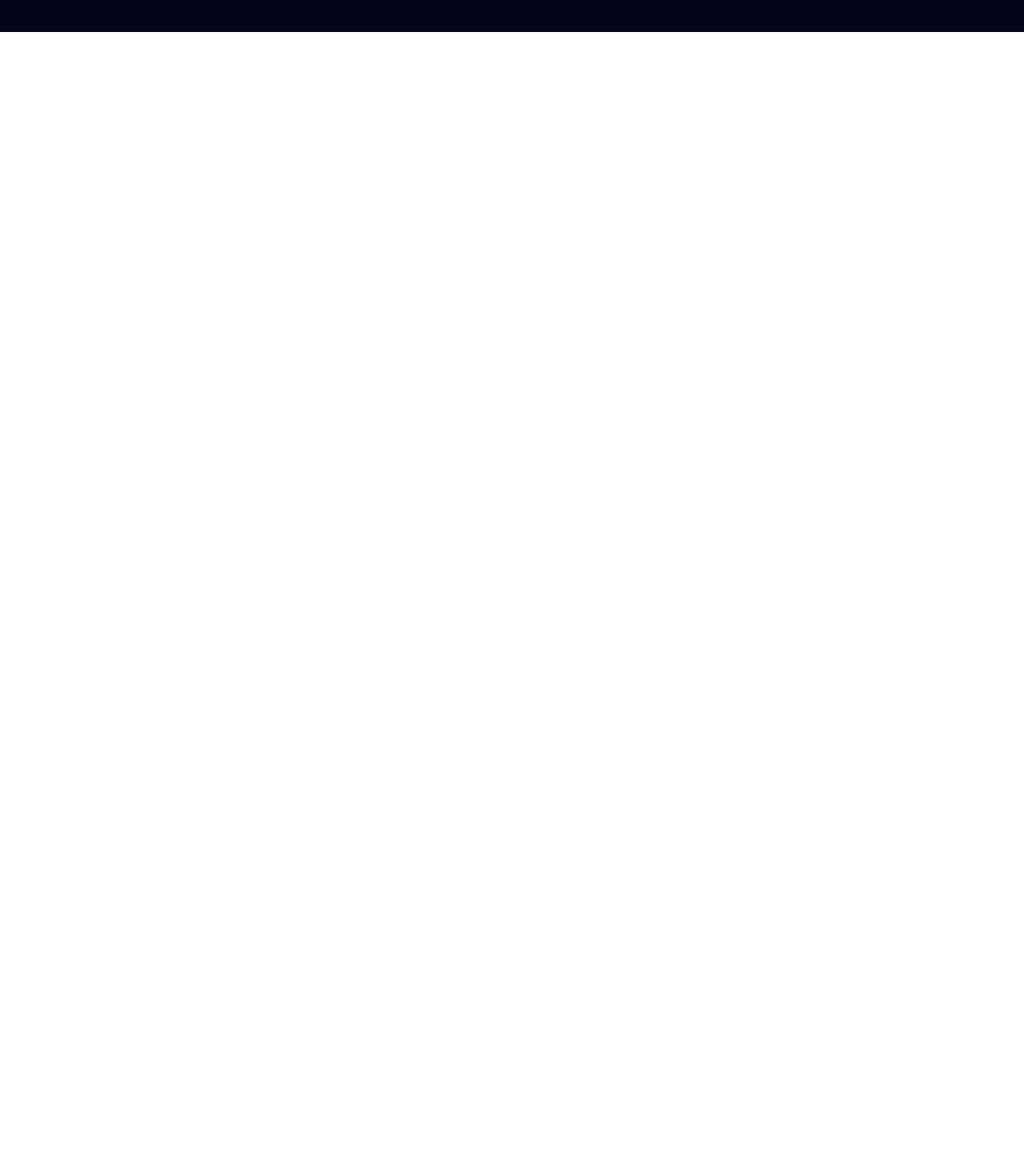
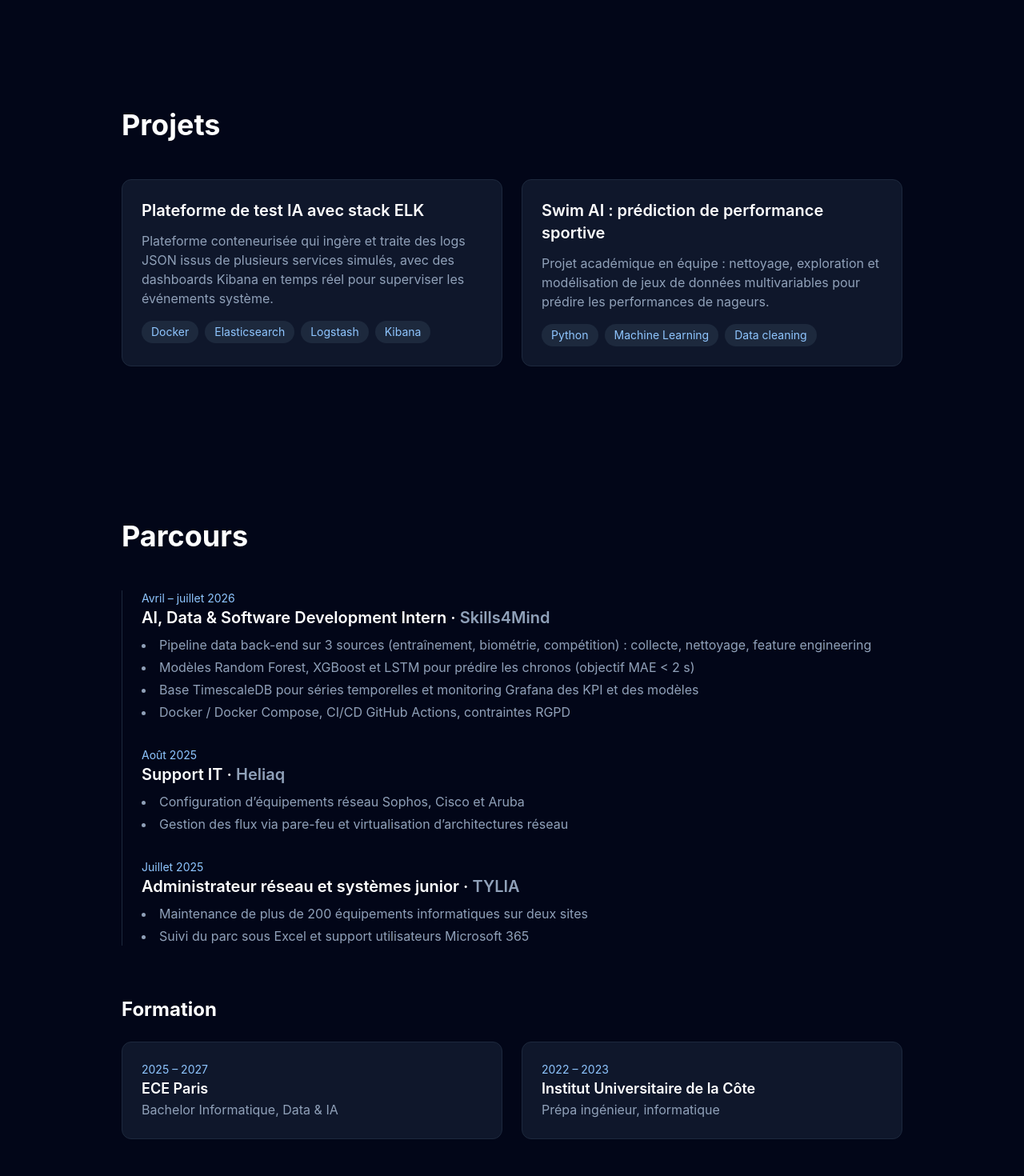
Before and after one commit to tims237/portfolio, a React app: page / in a window 1280 px wide. Shown: the part 760-2230 px from the top of the page at 80% size. Before the commit the page ends 800 px from the top, so only its background shows below. Built offline with nearby package versions, Linux system fonts and the light colour scheme; the HTML template or start-up script is replaced by a standard one.

Commit message:
mise a jour

```diff
--- a/src/App.tsx
+++ b/src/App.tsx
@@ -1,9 +1,17 @@
 import Hero from './components/Hero'
+import Projects from './components/Projects'
+import Experience from './components/Experience'
+import Skills from './components/Skills.tsx'
+import Contact from './components/Contact.tsx'
 
 export default function App() {
   return (
     <main className="bg-slate-950 text-white">
       <Hero />
+      <Projects />
+      <Experience />
+      <Skills />
+      <Contact />
     </main>
   )
 }
--- /dev/null
+++ b/src/components/Contact.tsx
@@ -0,0 +1,21 @@
+export default function Contact() {
+  return (
+    <section id="contact" className="py-24 px-6 max-w-3xl mx-auto text-center">
+      <h2 className="text-3xl md:text-4xl font-bold">Travaillons ensemble</h2>
+      <p className="mt-4 text-slate-400">
+        Je recherche une alternance en Data Analyst ou Data Engineering junior en Île-de-France.
+      </p>
+      <div className="mt-8 flex flex-wrap justify-center gap-4">
+        <a href="mailto:thymnoubissie@gmail.com" className="px-6 py-3 rounded-lg bg-blue-600 hover:bg-blue-500 transition">
+          M’écrire
+        </a>
+        <a href="https://www.linkedin.com/in/elvisnoubissie" target="_blank" className="px-6 py-3 rounded-lg border border-slate-600 hover:border-slate-400 transition">
+          LinkedIn
+        </a>
+        <a href="https://github.com/TON-PSEUDO" target="_blank" className="px-6 py-3 rounded-lg border border-slate-600 hover:border-slate-400 transition">
+          GitHub
+        </a>
+      </div>
+    </section>
+  )
+}
--- /dev/null
+++ b/src/components/Experience.tsx
@@ -0,0 +1,75 @@
+import { motion } from 'motion/react'
+
+const experiences = [
+  {
+    role: 'AI, Data & Software Development Intern',
+    company: 'Skills4Mind',
+    date: 'Avril – juillet 2026',
+    points: [
+      'Pipeline data back-end sur 3 sources (entraînement, biométrie, compétition) : collecte, nettoyage, feature engineering',
+      'Modèles Random Forest, XGBoost et LSTM pour prédire les chronos (objectif MAE < 2 s)',
+      'Base TimescaleDB pour séries temporelles et monitoring Grafana des KPI et des modèles',
+      'Docker / Docker Compose, CI/CD GitHub Actions, contraintes RGPD',
+    ],
+  },
+  {
+    role: 'Support IT',
+    company: 'Heliaq',
+    date: 'Août 2025',
+    points: [
+      'Configuration d’équipements réseau Sophos, Cisco et Aruba',
+      'Gestion des flux via pare-feu et virtualisation d’architectures réseau',
+    ],
+  },
+  {
+    role: 'Administrateur réseau et systèmes junior',
+    company: 'TYLIA',
+    date: 'Juillet 2025',
+    points: [
+      'Maintenance de plus de 200 équipements informatiques sur deux sites',
+      'Suivi du parc sous Excel et support utilisateurs Microsoft 365',
+    ],
+  },
+]
+
+const education = [
+  { school: 'ECE Paris', diploma: 'Bachelor Informatique, Data & IA', date: '2025 – 2027' },
+  { school: 'Institut Universitaire de la Côte', diploma: 'Prépa ingénieur, informatique', date: '2022 – 2023' },
+]
+
+export default function Experience() {
+  return (
+    <section id="parcours" className="py-24 px-6 max-w-5xl mx-auto">
+      <h2 className="text-3xl md:text-4xl font-bold mb-12">Parcours</h2>
+      <div className="space-y-8 border-l border-slate-800 pl-6">
+        {experiences.map((e) => (
+          <motion.div
+            key={e.company}
+            initial={{ opacity: 0, x: -20 }}
+            whileInView={{ opacity: 1, x: 0 }}
+            viewport={{ once: true }}
+            transition={{ duration: 0.6 }}
+          >
+            <p className="text-sm text-blue-300">{e.date}</p>
+            <h3 className="text-xl font-semibold">
+              {e.role} · <span className="text-slate-400">{e.company}</span>
+            </h3>
+            <ul className="mt-2 list-disc list-inside text-slate-400 space-y-1">
+              {e.points.map((pt) => <li key={pt}>{pt}</li>)}
+            </ul>
+          </motion.div>
+        ))}
+      </div>
+      <h3 className="text-2xl font-bold mt-16 mb-6">Formation</h3>
+      <div className="grid md:grid-cols-2 gap-6">
+        {education.map((ed) => (
+          <div key={ed.school} className="rounded-xl border border-slate-800 bg-slate-900 p-6">
+            <p className="text-sm text-blue-300">{ed.date}</p>
+            <h4 className="text-lg font-semibold">{ed.school}</h4>
+            <p className="text-slate-400">{ed.diploma}</p>
+          </div>
+        ))}
+      </div>
+    </section>
+  )
+}
--- a/src/components/Projects.tsx
+++ b/src/components/Projects.tsx
@@ -0,0 +1,46 @@
+import { motion } from 'motion/react'
+
+const projects = [
+  {
+    title: 'Plateforme de test IA avec stack ELK',
+    description:
+      "Plateforme conteneurisée qui ingère et traite des logs JSON issus de plusieurs services simulés, avec des dashboards Kibana en temps réel pour superviser les événements système.",
+    tags: ['Docker', 'Elasticsearch', 'Logstash', 'Kibana'],
+  },
+  {
+    title: 'Swim AI : prédiction de performance sportive',
+    description:
+      "Projet académique en équipe : nettoyage, exploration et modélisation de jeux de données multivariables pour prédire les performances de nageurs.",
+    tags: ['Python', 'Machine Learning', 'Data cleaning'],
+  },
+]
+
+export default function Projects() {
+  return (
+    <section id="projets" className="py-24 px-6 max-w-5xl mx-auto">
+      <h2 className="text-3xl md:text-4xl font-bold mb-12">Projets</h2>
+      <div className="grid md:grid-cols-2 gap-6">
+        {projects.map((p, i) => (
+          <motion.article
+            key={p.title}
+            initial={{ opacity: 0, y: 30 }}
+            whileInView={{ opacity: 1, y: 0 }}
+            viewport={{ once: true }}
+            transition={{ duration: 0.6, delay: i * 0.1 }}
+            className="rounded-xl border border-slate-800 bg-slate-900 p-6"
+          >
+            <h3 className="text-xl font-semibold">{p.title}</h3>
+            <p className="mt-3 text-slate-400">{p.description}</p>
+            <div className="mt-4 flex flex-wrap gap-2">
+              {p.tags.map((t) => (
+                <span key={t} className="text-sm px-3 py-1 rounded-full bg-slate-800 text-blue-300">
+                  {t}
+                </span>
+              ))}
+            </div>
+          </motion.article>
+        ))}
+      </div>
+    </section>
+  )
+}
--- /dev/null
+++ b/src/components/Skills.tsx
@@ -0,0 +1,31 @@
+const groups = [
+  { name: 'Data & IA', items: ['Python', 'SQL', 'Random Forest', 'XGBoost', 'LSTM', 'PyTorch', 'OpenCV'] },
+  { name: 'Data Engineering & DevOps', items: ['Docker', 'ELK', 'TimescaleDB', 'GitHub Actions', 'GitLab'] },
+  { name: 'Visualisation & BI', items: ['Power BI', 'Kibana', 'Grafana'] },
+  { name: 'Web & automatisation', items: ['JavaScript', 'React', 'TypeScript', 'APIs', 'n8n', 'Prompt engineering'] },
+]
+
+export default function Skills() {
+  return (
+    <section id="competences" className="py-24 px-6 max-w-5xl mx-auto">
+      <h2 className="text-3xl md:text-4xl font-bold mb-12">Compétences</h2>
+      <div className="grid md:grid-cols-2 gap-6">
+        {groups.map((g) => (
+          <div key={g.name} className="rounded-xl border border-slate-800 bg-slate-900 p-6">
+            <h3 className="text-lg font-semibold mb-4">{g.name}</h3>
+            <div className="flex flex-wrap gap-2">
+              {g.items.map((it) => (
+                <span key={it} className="text-sm px-3 py-1 rounded-full bg-slate-800 text-blue-300">
+                  {it}
+                </span>
+              ))}
+            </div>
+          </div>
+        ))}
+      </div>
+      <p className="mt-8 text-slate-400">
+        Certifications : AWS Academy Cloud Foundations · Prompt Engineering, IA générative
+      </p>
+    </section>
+  )
+}
```
Also changed, not shown: src/components/contact.tsx (deleted), src/components/skills.tsx (deleted).
